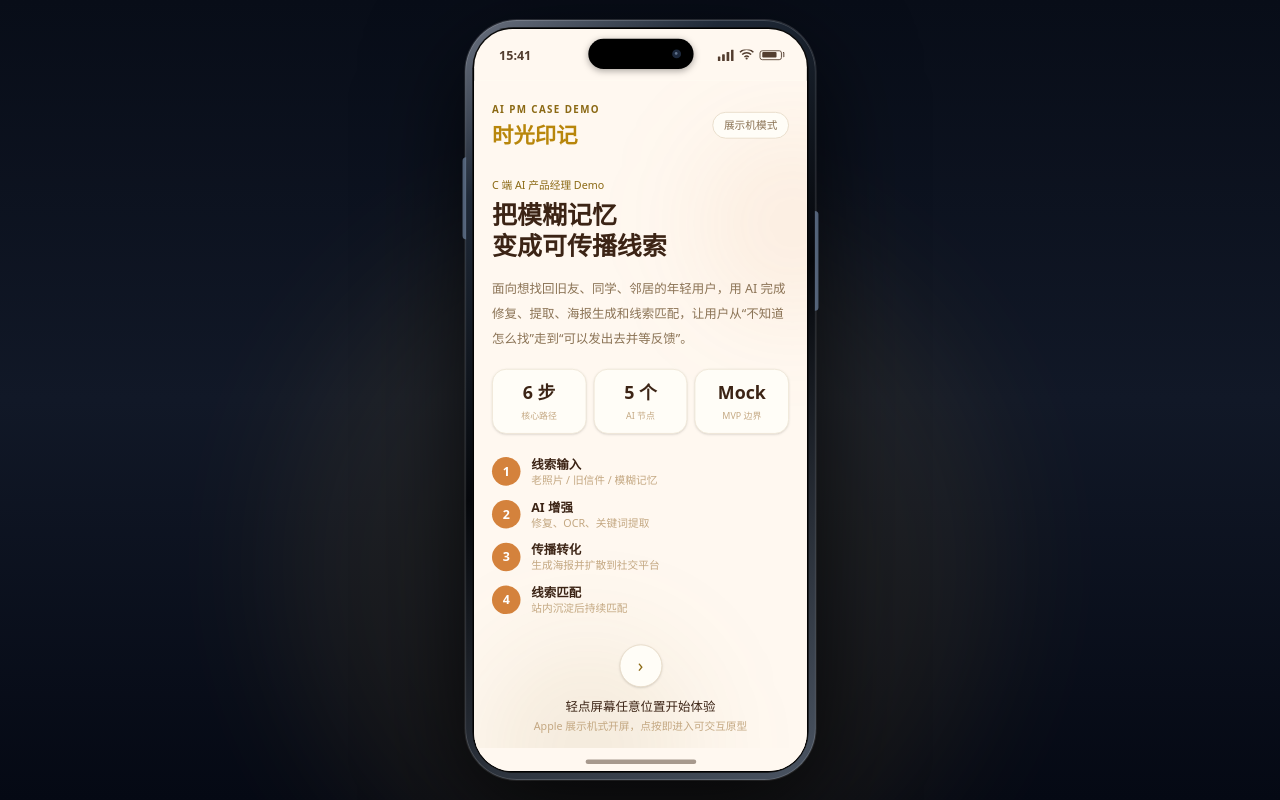
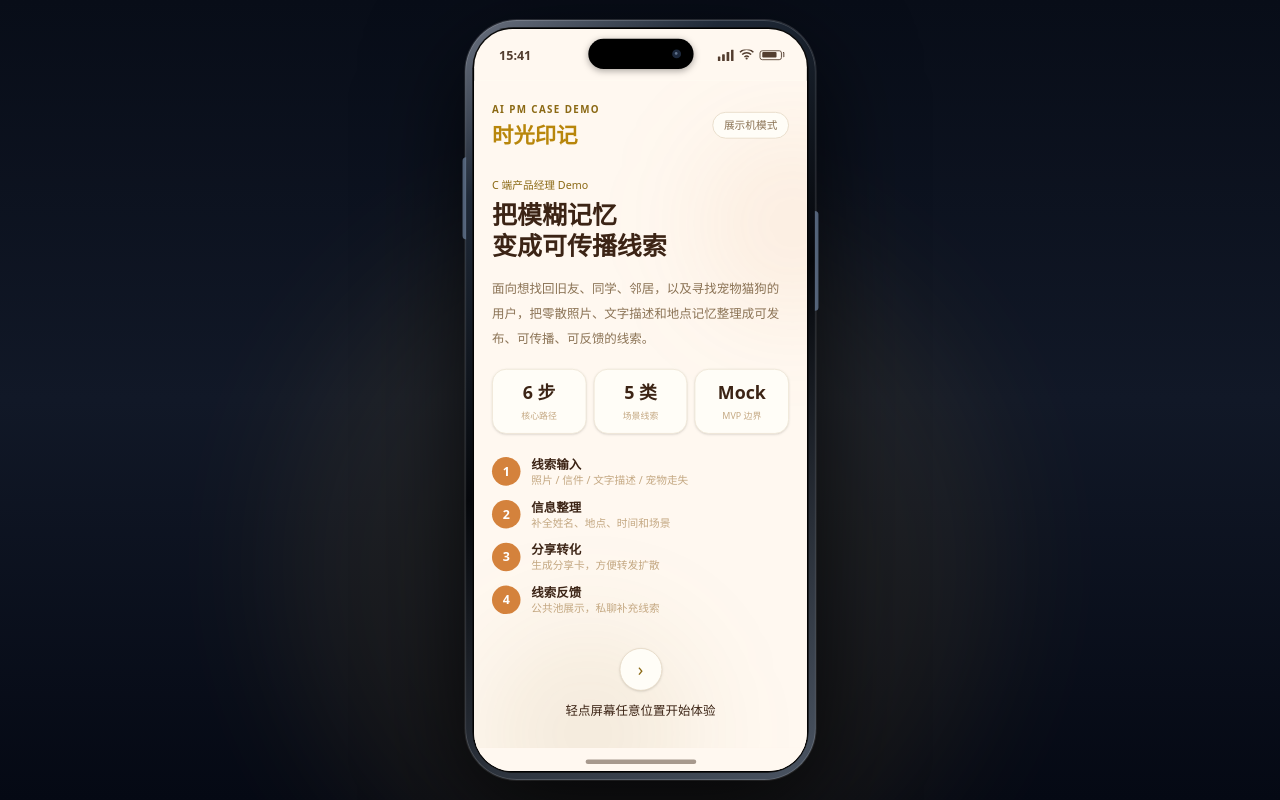
Before and after one commit to buzzflykk/find-demo, a React (Vite) app in the folder xuemai-xunzong/client/: page / in a window 1280 px wide. Built offline with nearby package versions, Linux system fonts and the light colour scheme.

Commit message:
copy: refine splash positioning

```diff
--- a/xuemai-xunzong/client/src/pages/Splash.tsx
+++ b/xuemai-xunzong/client/src/pages/Splash.tsx
@@ -2,16 +2,16 @@ import { useState } from 'react';
 import { useNavigate } from 'react-router-dom';
 import { useAuth } from '../hooks/useAuth';
 
-const aiSteps = [
-  { title: '线索输入', desc: '老照片 / 旧信件 / 模糊记忆' },
-  { title: 'AI 增强', desc: '修复、OCR、关键词提取' },
-  { title: '传播转化', desc: '生成海报并扩散到社交平台' },
-  { title: '线索匹配', desc: '站内沉淀后持续匹配' },
+const productSteps = [
+  { title: '线索输入', desc: '照片 / 信件 / 文字描述 / 宠物走失' },
+  { title: '信息整理', desc: '补全姓名、地点、时间和场景' },
+  { title: '分享转化', desc: '生成分享卡，方便转发扩散' },
+  { title: '线索反馈', desc: '公共池展示，私聊补充线索' },
 ];
 
 const metrics = [
   { label: '核心路径', value: '6 步' },
-  { label: 'AI 节点', value: '5 个' },
+  { label: '场景线索', value: '5 类' },
   { label: 'MVP 边界', value: 'Mock' },
 ];
 
@@ -60,14 +60,14 @@ export default function Splash() {
         </div>
 
         <div className="mb-5">
-          <p className="mb-2 text-xs font-medium text-[var(--color-primary)]">C 端 AI 产品经理 Demo</p>
+          <p className="mb-2 text-xs font-medium text-[var(--color-primary)]">C 端产品经理 Demo</p>
           <h2 className="text-[28px] font-bold leading-tight text-[var(--color-text)]">
             把模糊记忆
             <br />
             变成可传播线索
           </h2>
           <p className="mt-4 text-sm leading-7 text-[var(--color-text-secondary)]">
-            面向想找回旧友、同学、邻居的年轻用户，用 AI 完成修复、提取、海报生成和线索匹配，让用户从“不知道怎么找”走到“可以发出去并等反馈”。
+            面向想找回旧友、同学、邻居，以及寻找宠物猫狗的用户，把零散照片、文字描述和地点记忆整理成可发布、可传播、可反馈的线索。
           </p>
         </div>
 
@@ -84,7 +84,7 @@ export default function Splash() {
         </div>
 
         <div className="space-y-3">
-          {aiSteps.map((step, index) => (
+          {productSteps.map((step, index) => (
             <div key={step.title} className="flex items-center gap-3">
               <span className="flex h-8 w-8 shrink-0 items-center justify-center rounded-full bg-[var(--color-accent)] text-sm font-bold text-white">
                 {index + 1}
@@ -104,9 +104,6 @@ export default function Splash() {
           <p className="text-sm font-medium text-[var(--color-text)]">
             {entering ? '正在进入演示 App...' : '轻点屏幕任意位置开始体验'}
           </p>
-          <p className="mt-1 text-xs text-[var(--color-text-muted)]">
-            Apple 展示机式开屏，点按即进入可交互原型
-          </p>
           {error && (
             <p className="mt-3 rounded-lg bg-[var(--color-error)]/10 px-3 py-2 text-xs text-[var(--color-error)]">
               {error}
```
